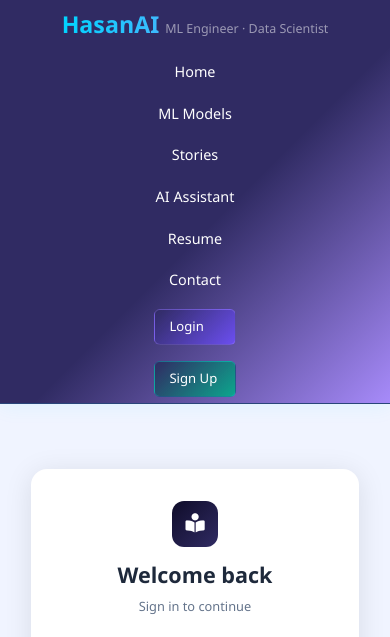
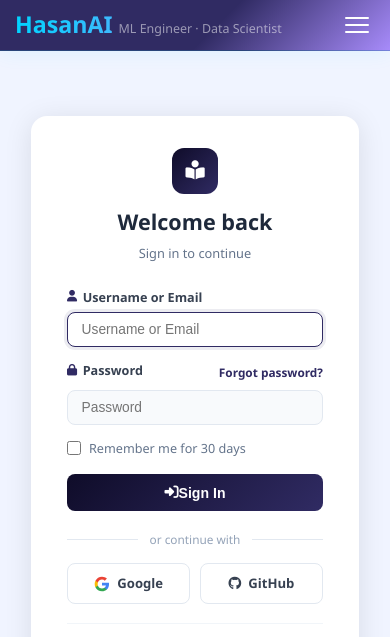
Before and after one commit to seyedhasanmirhoseini1367/PersonalPortfolio, a Django app: page /accounts/login/ in a window 390 px wide. Shown: the top 637 px of the page. Run offline with Django 5.2, Linux system fonts and the light colour scheme.

Commit message:
feat: hamburger nav for mobile, fix always-expanded navbar
- Hidden nav on mobile by default (display:none)
- Hamburger button (☰) with animated X on open
- Nav slides in as absolute overlay below header
- Links close the menu on tap
- Auth buttons display as row (Login + Sign Up side by side)
- User dropdown styled for dark mobile overlay
- Explain mobile testing: runserver 0.0.0.0:8000 + Chrome DevTools

Co-Authored-By: Claude Sonnet 4.6 <noreply@anthropic.com>

```diff
--- a/templates/base.html
+++ b/templates/base.html
@@ -367,47 +367,90 @@
             box-shadow: 0 0 10px rgba(167,139,250,.25);
         }
 
-        /* Responsive */
+        /* ── Hamburger button ───────────────────────────────────────────── */
+        .nav-toggle {
+            display: none;
+            flex-direction: column;
+            justify-content: center;
+            gap: 5px;
+            background: none;
+            border: none;
+            cursor: pointer;
+            padding: .4rem;
+            border-radius: 6px;
+        }
+        .nav-toggle span {
+            display: block;
+            width: 24px;
+            height: 2px;
+            background: white;
+            border-radius: 2px;
+            transition: transform .25s, opacity .25s;
+        }
+        .nav-toggle.open span:nth-child(1) { transform: translateY(7px) rotate(45deg); }
+        .nav-toggle.open span:nth-child(2) { opacity: 0; }
+        .nav-toggle.open span:nth-child(3) { transform: translateY(-7px) rotate(-45deg); }
+
+        /* ── Responsive ─────────────────────────────────────────────────── */
         @media (max-width: 768px) {
-            .header-content {
-                flex-direction: column;
-                gap: 1rem;
+            .nav-toggle { display: flex; }
+
+            .header-content { position: relative; }
+
+            nav {
+                display: none;
+                position: absolute;
+                top: 100%;
+                left: 0; right: 0;
+                background: linear-gradient(135deg, #302b63 55%, #24243e 100%);
+                z-index: 999;
+                padding: .75rem 1rem 1rem;
+                border-top: 1px solid rgba(0,212,255,.15);
+                box-shadow: 0 8px 24px rgba(0,0,0,.3);
             }
+            nav.open { display: block; }
 
             nav ul {
                 flex-direction: column;
-                gap: 1rem;
+                gap: .25rem;
                 width: 100%;
+            }
+            nav ul li { width: 100%; }
+            nav a {
+                display: block;
+                padding: .55rem .75rem;
+                border-radius: 8px;
+                font-size: .95rem;
+            }
+            nav a:hover, nav a.active {
+                background: rgba(0,212,255,.12);
             }
 
             .auth-buttons {
-                flex-direction: column;
+                display: flex;
+                flex-direction: row;
+                gap: .5rem;
                 width: 100%;
+                margin-top: .25rem;
             }
+            .auth-buttons .btn { flex: 1; text-align: center; }
 
-            .auth-buttons .btn {
-                width: 100%;
-            }
-
-            .user-dropdown {
-                width: 100%;
-                justify-content: center;
-            }
-
+            .user-menu { width: 100%; }
+            .user-dropdown { width: 100%; }
             .dropdown-content {
                 position: static;
                 width: 100%;
+                box-shadow: none;
+                border: 1px solid rgba(255,255,255,.1);
+                background: rgba(255,255,255,.05);
+                margin-top: .25rem;
             }
+            .dropdown-content a { color: rgba(255,255,255,.85); }
+            .dropdown-content a:hover { background: rgba(0,212,255,.1); color: #00d4ff; }
+            .dropdown-divider { background: rgba(255,255,255,.1); }
 
-            .container {
-                padding: 0 15px;
-            }
-
-            .alert-container {
-                left: 15px;
-                right: 15px;
-                max-width: none;
-            }
+            .container { padding: 0 15px; }
+            .alert-container { left: 15px; right: 15px; max-width: none; }
         }
 
         /* Neural accent on logo */
@@ -441,7 +484,10 @@
                     <span class="tagline">ML Engineer · Data Scientist</span>
                 </a>
             </div>
-            <nav>
+            <button class="nav-toggle" id="navToggle" aria-label="Toggle menu">
+                <span></span><span></span><span></span>
+            </button>
+            <nav id="mainNav">
                 <ul>
                     <!-- Public Navigation -->
                     <li><a href="{% url 'home' %}"
@@ -569,6 +615,23 @@
 {% endblock footer %}
 
 <script>
+    // Hamburger nav toggle
+    const navToggle = document.getElementById('navToggle');
+    const mainNav   = document.getElementById('mainNav');
+    if (navToggle) {
+        navToggle.addEventListener('click', () => {
+            navToggle.classList.toggle('open');
+            mainNav.classList.toggle('open');
+        });
+        // Close nav when a link inside is clicked
+        mainNav.querySelectorAll('a').forEach(link => {
+            link.addEventListener('click', () => {
+                navToggle.classList.remove('open');
+                mainNav.classList.remove('open');
+            });
+        });
+    }
+
     // User dropdown toggle
     function toggleDropdown() {
         const dropdown = document.getElementById('userDropdown');
```
